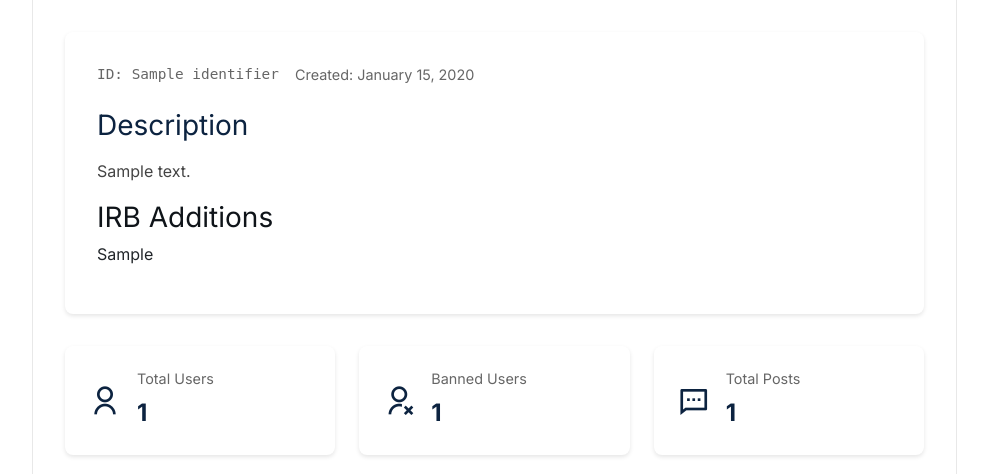
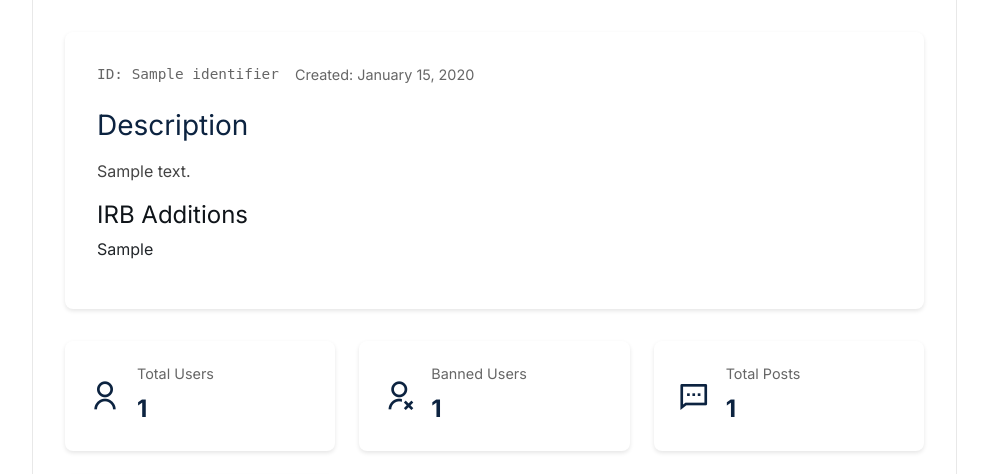
Before and after one commit to crcresearch/public-discourse-sandbox, a Django app: template public_discourse_sandbox/templates/pages/experiment_detail.html in a window 1280 px wide. Shown: the part 62-536 px from the top of the page, without its empty margins (283-1271 px from the left). Run offline with Django 5.2, Linux system fonts and the light colour scheme; the template is opened without the code that fills it: most values are stand-ins (such as "Sample title", 1, 10 or a date in 2020); some libraries are stand-ins or nearby versions.

Commit message:
Update experiment_detail.html

```diff
--- a/public_discourse_sandbox/templates/pages/experiment_detail.html
+++ b/public_discourse_sandbox/templates/pages/experiment_detail.html
@@ -40,7 +40,7 @@
 
             {% if experiment.irb_additions %}
             <div class="experiment-irb-additions">
-                <h3>{% translate "IRB Additions" %}</h3>
+                <h4>{% translate "IRB Additions" %}</h4>
                 <p>{{ experiment.irb_additions }}</p>
             </div>
             {% endif %}
```
